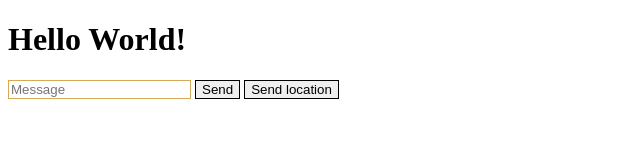
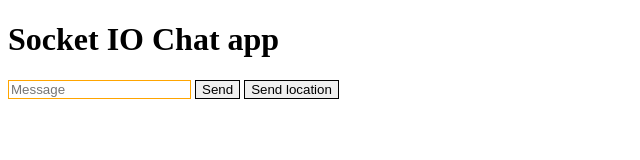
Before and after one commit to yohanpro/node-chat-app, a website: page public/index.html in a window 1280 px wide. Shown: the whole page, without its empty margins (0-640 px from the left). Drawn offline with nearby package versions, Linux system fonts and the light colour scheme; no server answers.

Commit message:
SocketIO chaapp

```diff
--- a/public/index.html
+++ b/public/index.html
@@ -17,7 +17,7 @@
 </style>
 
 <body>
-    <h1>Hello World!</h1>
+    <h1>Socket IO Chat app</h1>
 
     <ol id='messages'></ol>
     <form id='message-form'>
```
